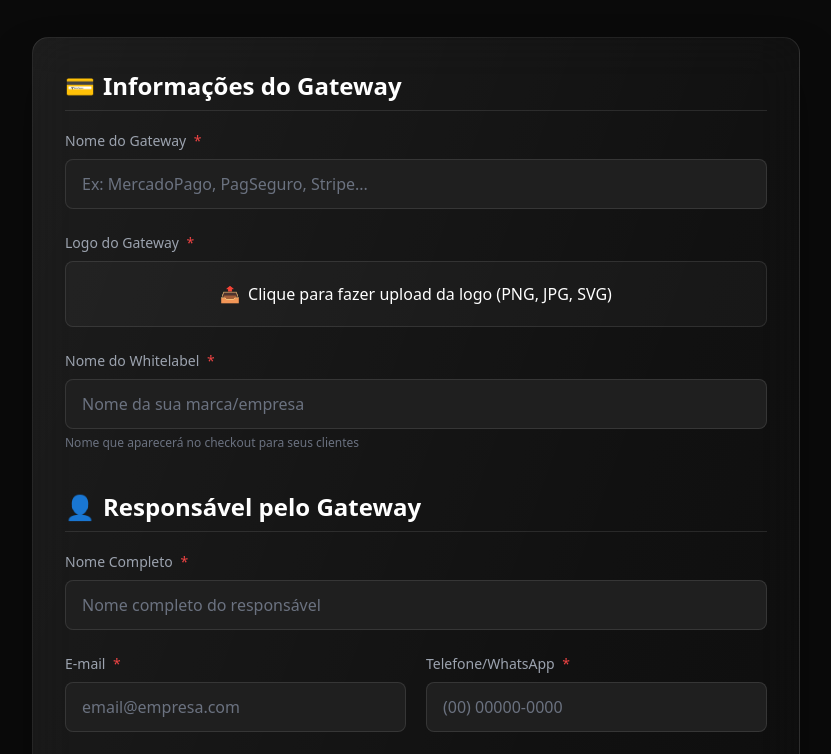
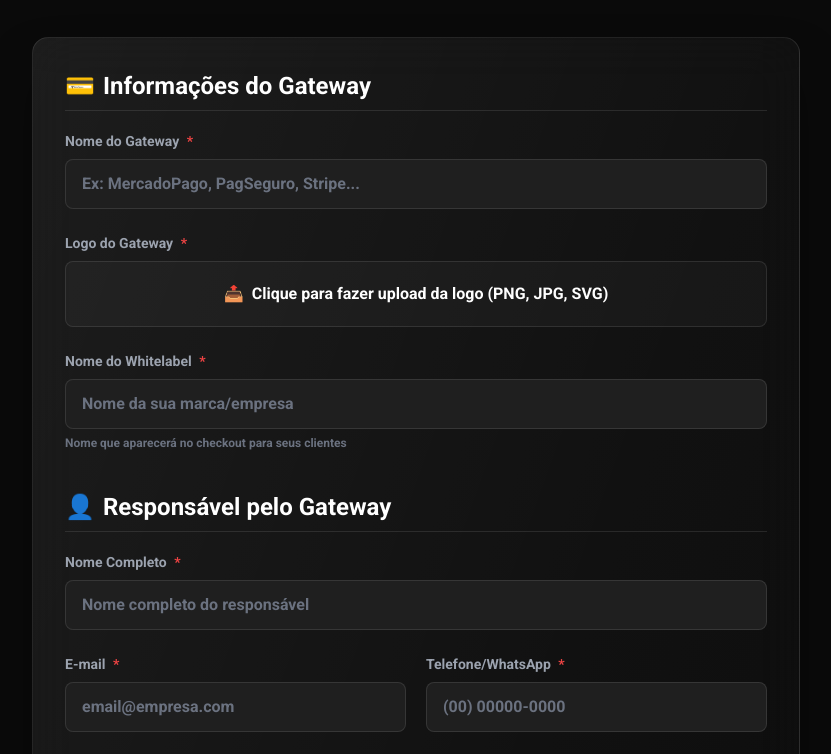
Before and after one commit to Rckbastos/crm-integracao, a website: page index.html in a window 1280 px wide. Shown: the part 356-1110 px from the top of the page, without its empty margins (224-1055 px from the left). Drawn offline with nearby package versions, Linux system fonts and the light colour scheme.

Commit message:
Atualiza tipografia para Roboto Bold no formulário

```diff
--- a/index.html
+++ b/index.html
@@ -4,7 +4,16 @@
     <meta charset="UTF-8">
     <meta name="viewport" content="width=device-width, initial-scale=1.0">
     <title>Pegasus Checkout - Solicitação de Integração</title>
+    <link rel="preconnect" href="https://fonts.googleapis.com">
+    <link rel="preconnect" href="https://fonts.gstatic.com" crossorigin>
+    <link href="https://fonts.googleapis.com/css2?family=Roboto:wght@700&display=swap" rel="stylesheet">
     <script src="https://cdn.tailwindcss.com"></script>
+    <style>
+        body {
+            font-family: "Roboto", sans-serif;
+            font-weight: 700;
+        }
+    </style>
     <script>
         tailwind.config = {
             theme: {
@@ -18,7 +27,7 @@
         }
     </script>
 </head>
-<body class="bg-[#0a0a0a] text-white min-h-screen px-4 py-6 font-sans">
+<body class="bg-[#0a0a0a] text-white min-h-screen px-4 py-6">
     <div class="max-w-3xl mx-auto">
         <div class="text-center mb-10 bg-gradient-to-br from-white/[0.08] via-white/[0.03] to-black/20 backdrop-blur-xl border-b border-white/10 p-6 rounded-2xl">
             <div class="w-48 h-48 mx-auto mb-5 flex items-center justify-center">
```
